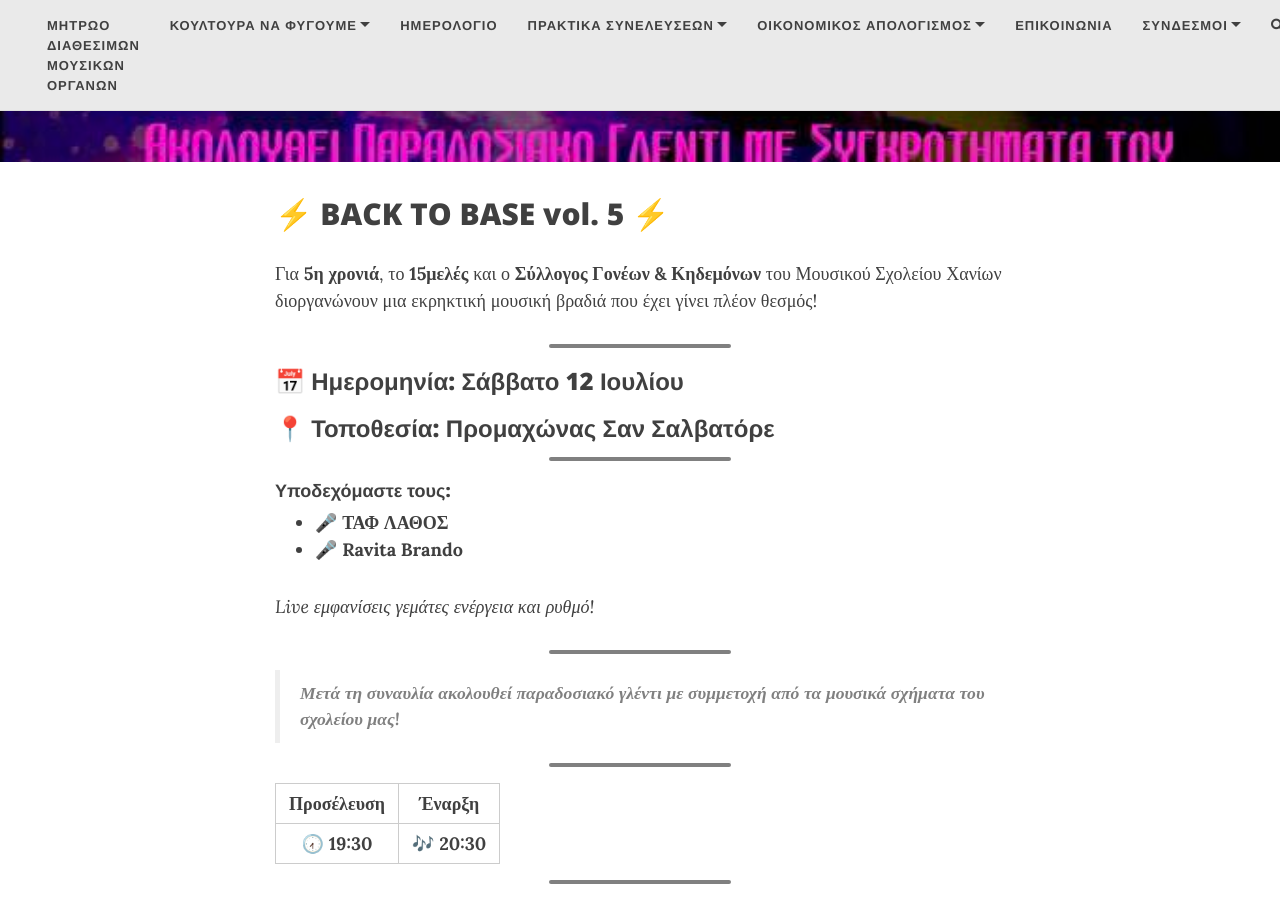
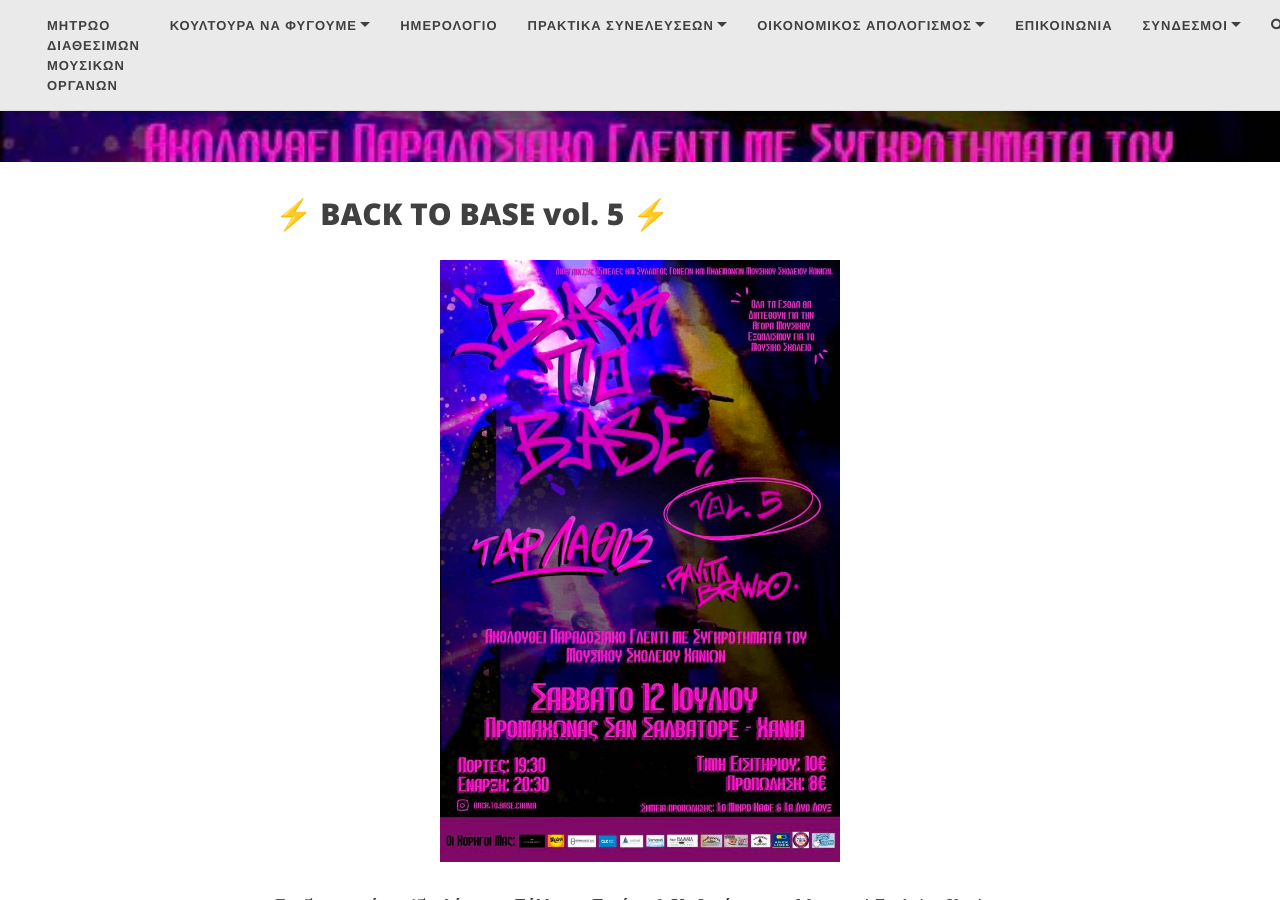
Before and after one commit to sgmsc/site, a Jekyll site: the page built from _posts/2025-06-12-Back-to-Base-volume-5.md, in a window 1280 px wide and 900 px high, scrolled down 441 px. Built offline with Jekyll 4.4.1, drawn with Linux system fonts in a browser that asks for light colours; nearby versions of some CDN libraries; comment, search, counter and statistics services are not loaded.

Commit message:
Change data - format

```diff
--- a/_posts/2025-06-12-Back-to-Base-volume-5.md
+++ b/_posts/2025-06-12-Back-to-Base-volume-5.md
@@ -8,6 +8,8 @@ tags: [συναυλία, μουσική, χανιά, σχολείο, εκδηλ
 ---
 
 ## ⚡ BACK TO BASE vol. 5 ⚡
+
+![Αφίσα Back to Base vol.5](/assets/img/back-base-vol-5.jpg){: .img-fluid .mx-auto.d-block style="max-width:400px;" }
 
 Για **5η χρονιά**, το **15μελές** και ο **Σύλλογος Γονέων & Κηδεμόνων** του Μουσικού Σχολείου Χανίων διοργανώνουν μια εκρηκτική μουσική βραδιά που έχει γίνει πλέον θεσμός!
 
```
